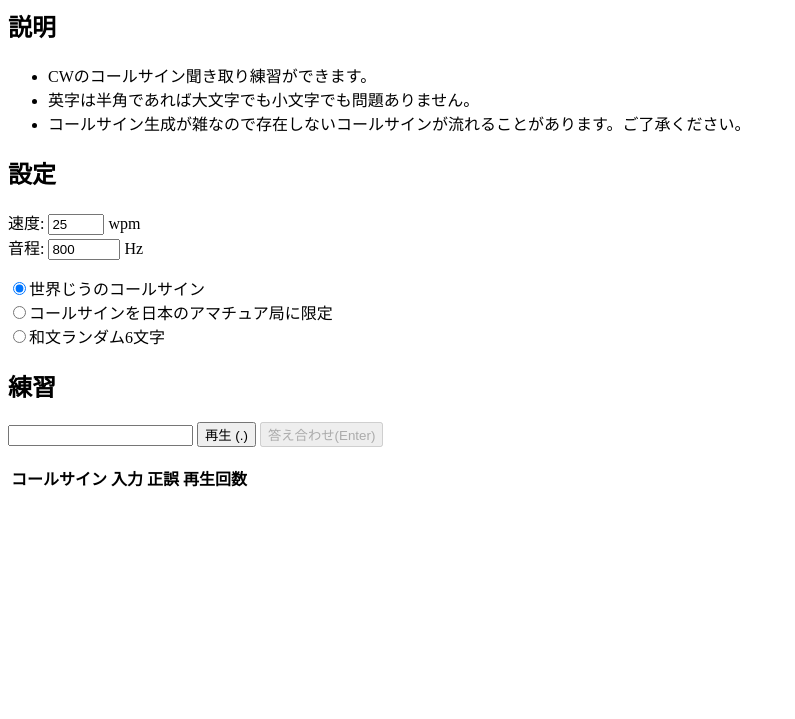
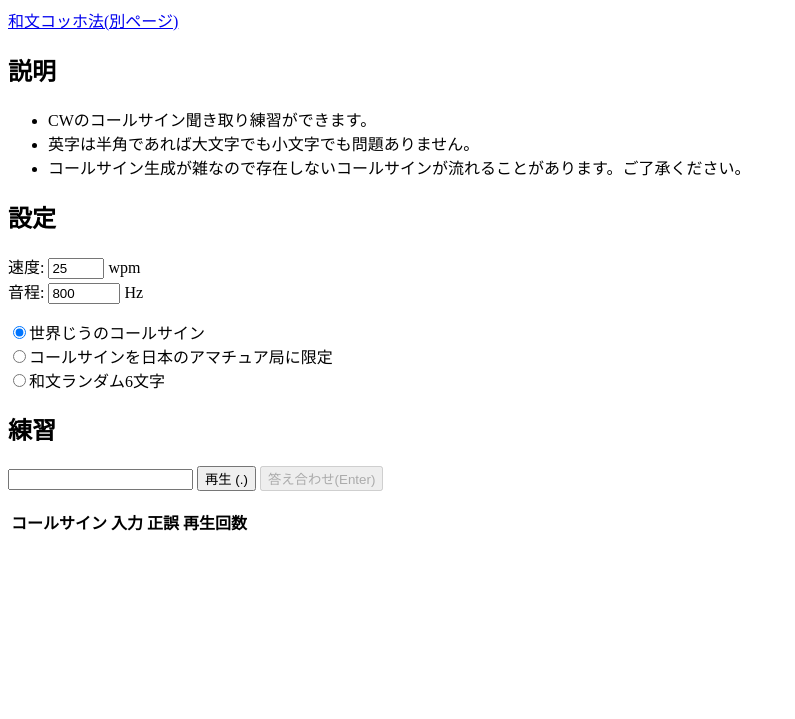
Before and after one commit to roodni/YAD-CW, a plain HTML site: page index.html in a window 1280 px wide. Shown: the part 81-800 px from the top of the page, without its empty margins (0-795 px from the left). Drawn offline with Linux system fonts and the light colour scheme.

Commit message:
トップに和文コッホ法のリンク追加

```diff
--- a/index.html
+++ b/index.html
@@ -14,6 +14,9 @@
     </head>
     <body>
         <h1>CW練習</h1>
+        <p>
+            <a href="./wabunkoch/">和文コッホ法(別ページ)</a>
+        </p>
         <h2>説明</h2>
         <ul>
             <li>CWのコールサイン聞き取り練習ができます。</li>
```
